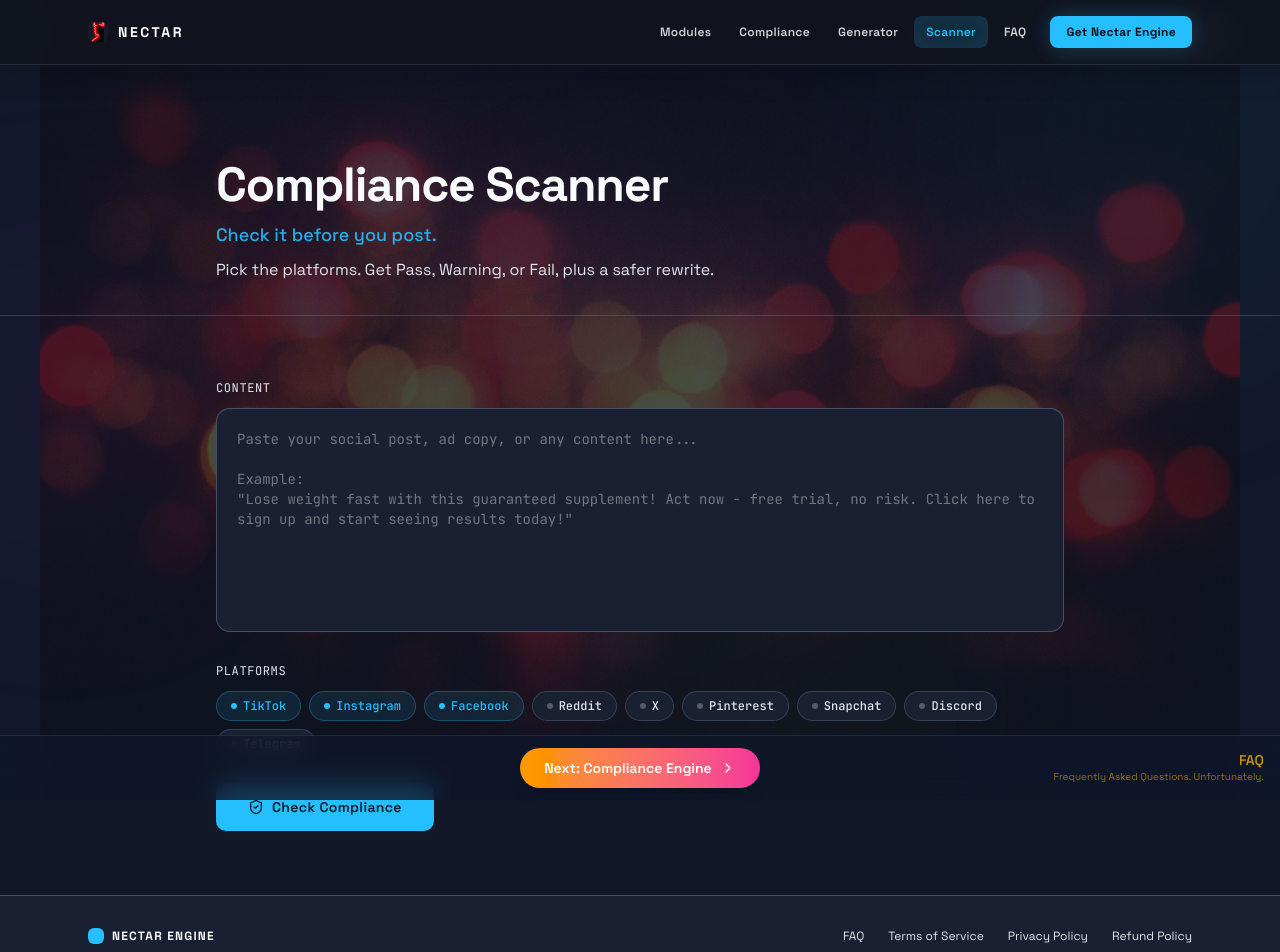
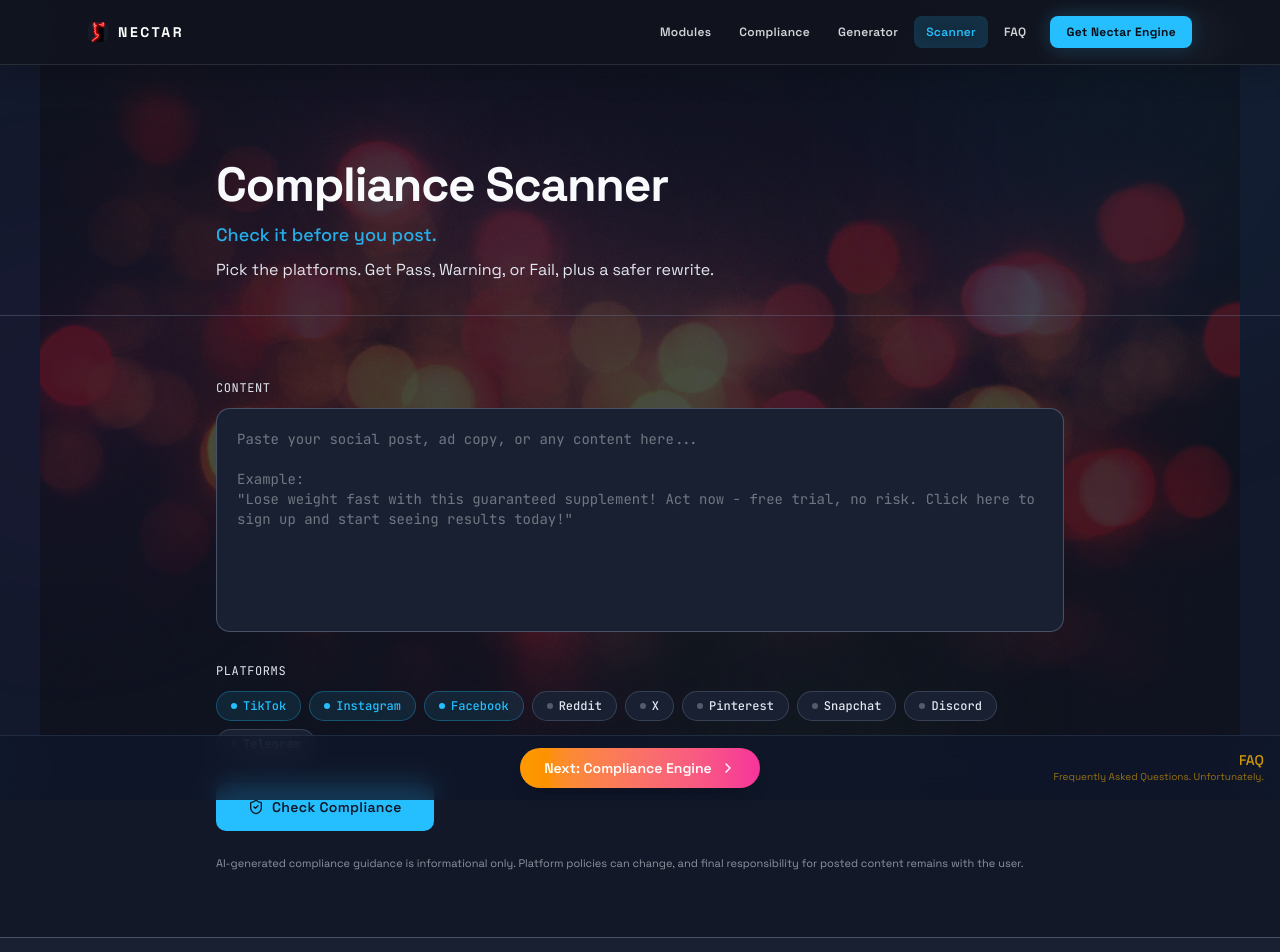
Before and after one commit to Sinsuenos/Nectra-Affiliate-Creator-Engine, a Next.js app: page /scanner in a window 1280 px wide. Shown: the top 952 px of the page. Built offline with nearby package versions, Linux system fonts and the light colour scheme.

Commit message:
fix(scanner): add concise informational disclaimer near results

```diff
--- a/src/app/scanner/page.tsx
+++ b/src/app/scanner/page.tsx
@@ -282,7 +282,6 @@ function ScannerInner() {
 
   return (
     <>
-      {/* Atmospheric background - original Nectar imagery */}
       <div
         className="fixed inset-0 -z-10 pointer-events-none"
         aria-hidden="true"
@@ -320,7 +319,6 @@ function ScannerInner() {
               className="w-full h-48 sm:h-56 rounded-xl border border-border/60 bg-surface text-foreground/80 font-mono text-sm p-5 resize-none focus:outline-none focus:ring-1 focus:ring-electric/30"
               placeholder={'Paste your social post, ad copy, or any content here...\n\nExample:\n"Lose weight fast with this guaranteed supplement! Act now - free trial, no risk. Click here to sign up and start seeing results today!"'}
             />
-
           </motion.div>
 
           <motion.div variants={fadeUp} custom={1}>
@@ -351,7 +349,6 @@ function ScannerInner() {
                     transition={{ duration: 1.6, ease: "easeInOut", repeat: Infinity }}
                   />
                 </div>
-
               </div>
             )}
           </motion.div>
@@ -361,6 +358,10 @@ function ScannerInner() {
               <p className="text-sm text-red-400 font-medium">{error}</p>
             </motion.div>
           )}
+
+          <p className="text-[11px] text-muted-foreground/60 leading-relaxed">
+            AI-generated compliance guidance is informational only. Platform policies can change, and final responsibility for posted content remains with the user.
+          </p>
         </motion.div>
       </section>
 
@@ -375,7 +376,9 @@ function ScannerInner() {
                   <h2 className="text-2xl sm:text-3xl font-bold tracking-tight">
                     {issueCount === 0 ? `${totalScanned} of ${totalScanned} platforms - all clear` : `${issueCount} of ${totalScanned} platforms need changes before you post`}
                   </h2>
-                  <p className="mt-2 text-xs text-muted-foreground/70 leading-relaxed">This is guidance based on observed platform patterns, not a guarantee of approval. Always verify current platform policies before publishing.</p>
+                  <p className="mt-2 text-xs text-muted-foreground/70 leading-relaxed">
+                    AI-generated compliance guidance is informational only. Platform policies can change, and final responsibility for posted content remains with the user.
+                  </p>
                 </div>
                 <button
                   onClick={handleCopyAll}
```
